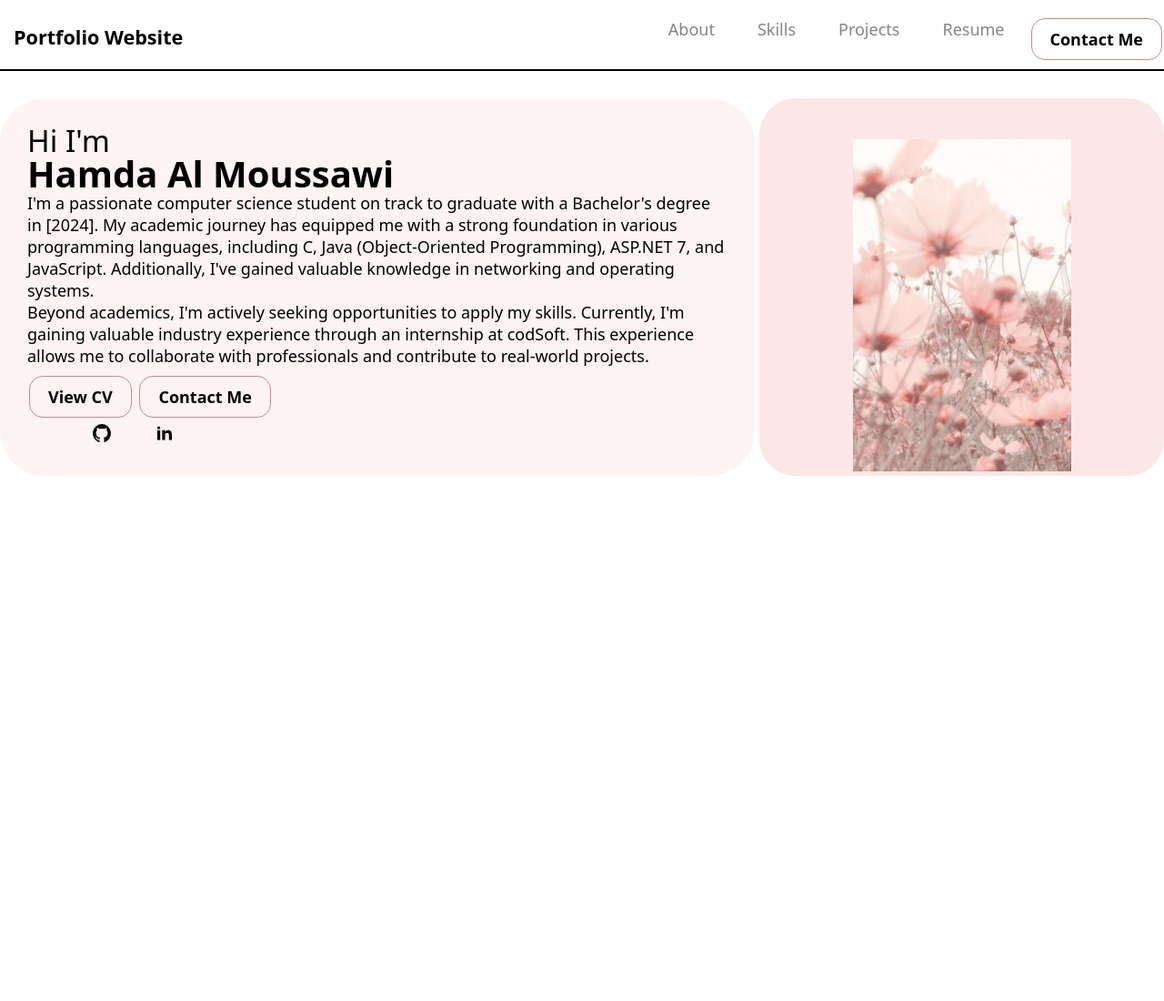
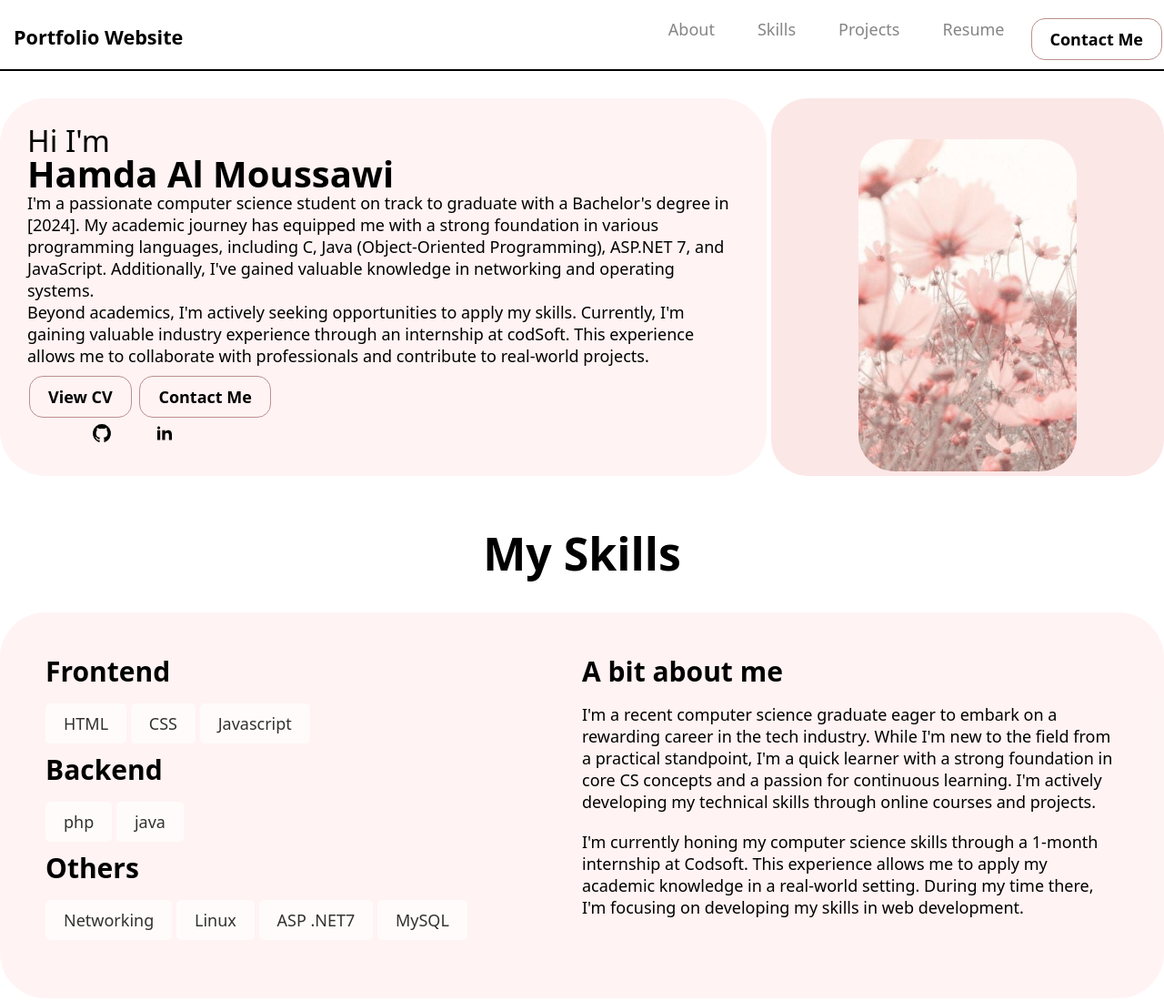
Before and after one commit to Hamda24/CODSOFT, a plain HTML site: page Portfolio Website/index.html in a window 1280 px wide. Shown: the whole page at 91% size. Before the commit the page ends 800 px from the top, so only its background shows below. Drawn offline with Linux system fonts and the light colour scheme.

Commit message:
skills section

```diff
--- a/Portfolio Website/index.html
+++ b/Portfolio Website/index.html
@@ -22,19 +22,19 @@
                     <a href="#">Home</a>
                 </li> -->
                 <li>
-                    <a href="#">About</a>
+                    <a href="#About">About</a>
                 </li>
                 <li>
-                    <a href="#">Skills</a>
+                    <a href="#Skills">Skills</a>
                 </li>
                 <li>
-                    <a href="#">Projects</a>
+                    <a href="#Projcts">Projects</a>
                 </li>
                 <li>
-                    <a href="#">Resume</a>
+                    <a href="#Resume">Resume</a>
                 </li>
                 <li>
-                    <a href="#" class="button">Contact Me</a>
+                    <a href="#Contact" class="button">Contact Me</a>
                 </li>
             </ul>
 
@@ -48,7 +48,7 @@
 
 
     <main>
-        <section class="about-section">
+        <section class="about-section" id="About">
             <div class="about-me">
                 <h1><small>Hi I'm</small> Hamda Al Moussawi</h1>
                 <p>I'm a passionate computer science student on track to graduate with a Bachelor's degree in [2024]. My academic journey has equipped me with a strong foundation in various programming languages, including C, Java (Object-Oriented Programming), ASP.NET 7, and JavaScript. Additionally, I've gained valuable knowledge in networking and operating systems. <br>
@@ -61,13 +61,13 @@
                 </div>
 
                 <div class="links">
-                    <a href="#">
+                    <a href="https://github.com/Hamda24?tab=repositories" id="GitHub" target="_blank">
                         <svg class="w-6 h-6 text-gray-800 dark:text-white" aria-hidden="true" xmlns="http://www.w3.org/2000/svg" width="24" height="24" fill="currentColor" viewBox="0 0 24 24">
                             <path fill-rule="evenodd" d="M12.006 2a9.847 9.847 0 0 0-6.484 2.44 10.32 10.32 0 0 0-3.393 6.17 10.48 10.48 0 0 0 1.317 6.955 10.045 10.045 0 0 0 5.4 4.418c.504.095.683-.223.683-.494 0-.245-.01-1.052-.014-1.908-2.78.62-3.366-1.21-3.366-1.21a2.711 2.711 0 0 0-1.11-1.5c-.907-.637.07-.621.07-.621.317.044.62.163.885.346.266.183.487.426.647.71.135.253.318.476.538.655a2.079 2.079 0 0 0 2.37.196c.045-.52.27-1.006.635-1.37-2.219-.259-4.554-1.138-4.554-5.07a4.022 4.022 0 0 1 1.031-2.75 3.77 3.77 0 0 1 .096-2.713s.839-.275 2.749 1.05a9.26 9.26 0 0 1 5.004 0c1.906-1.325 2.74-1.05 2.74-1.05.37.858.406 1.828.101 2.713a4.017 4.017 0 0 1 1.029 2.75c0 3.939-2.339 4.805-4.564 5.058a2.471 2.471 0 0 1 .679 1.897c0 1.372-.012 2.477-.012 2.814 0 .272.18.592.687.492a10.05 10.05 0 0 0 5.388-4.421 10.473 10.473 0 0 0 1.313-6.948 10.32 10.32 0 0 0-3.39-6.165A9.847 9.847 0 0 0 12.007 2Z" clip-rule="evenodd"/>
                           </svg>
                     </a>
 
-                    <a href="#">
+                    <a href="https://www.linkedin.com/in/hamda-moussawi-12738628a" id="linkedin" target="_blank">
                         <svg class="w-6 h-6 text-gray-800 dark:text-white" aria-hidden="true" xmlns="http://www.w3.org/2000/svg" width="24" height="24" fill="currentColor" viewBox="0 0 24 24">
                             <path fill-rule="evenodd" d="M12.51 8.796v1.697a3.738 3.738 0 0 1 3.288-1.684c3.455 0 4.202 2.16 4.202 4.97V19.5h-3.2v-5.072c0-1.21-.244-2.766-2.128-2.766-1.827 0-2.139 1.317-2.139 2.676V19.5h-3.19V8.796h3.168ZM7.2 6.106a1.61 1.61 0 0 1-.988 1.483 1.595 1.595 0 0 1-1.743-.348A1.607 1.607 0 0 1 5.6 4.5a1.601 1.601 0 0 1 1.6 1.606Z" clip-rule="evenodd"/>
                             <path d="M7.2 8.809H4V19.5h3.2V8.809Z"/>
@@ -80,8 +80,47 @@
                 <img src="imgs/1.jpeg" alt="Hamda Moussawi" width="90%">
             </div>
         </section>
+
+
+
+        <section class="skills-section" id="Skills">
+            <h2>My Skills</h2>
+            <div class="skillsContainer">
+                <div class="leftpart">
+                    <h3>Frontend</h3>
+                    <ul>
+                        <li>HTML</li>
+                        <li>CSS</li>
+                        <li>Javascript</li>
+                    </ul>
+                    <h3>Backend</h3>
+                    <ul>
+                        <li>php</li>
+                        <li>java</li>
+                    </ul>
+                    <h3>Others</h3>
+                    <ul>
+                        <li>Networking</li>
+                        <li>Linux</li>
+                        <li>ASP .NET7</li>
+                        <li>MySQL</li>
+                    </ul>
+                </div>
+                <div class="rightpart">
+                    <h3>A bit about me</h3>
+                    <p>I'm a recent computer science graduate eager to embark on a rewarding career in the tech industry. While I'm new to the field from a practical standpoint, I'm a quick learner with a strong foundation in core CS concepts and a passion for continuous learning. I'm actively developing my technical skills through online courses and projects.</p>
+                    <p>I'm currently honing my computer science skills through a 1-month internship at Codsoft. This experience allows me to apply my academic knowledge in a real-world setting. During my time there, I'm focusing on developing my skills in web development.
+                    </p>
+                </div>
+            </div>
+        </section>
+
+
+
+
     </main>
 
 </body>
 
+
 </html>
--- a/Portfolio Website/styles.css
+++ b/Portfolio Website/styles.css
@@ -142,13 +142,14 @@ section{
         flex: 1;
         display: flex;
         background-color: #fce7e7;
-        padding: 5px 30px;
+        padding: 5px 20px;
         border-radius: 40px;
         justify-content: center;
         align-items: flex-end;
 
         img{
             margin-top: -5px;
+            border-radius: 40px;
             max-width: 240px;
         }
     }
@@ -197,3 +198,64 @@ h1{
         font-size: 30px;
     }
 }
+
+
+h2{
+    font-size: 50px;
+    line-height: 1;
+    margin-bottom: 10px;
+    text-align: center;
+    color: var(--base-black);
+    padding: 30px;
+}
+
+h3{
+    font-size: 30px;
+    font-weight: bold;
+    line-height: 1;
+    margin-bottom: 20px;
+    color: var(--base-black);
+}
+
+.skills-section{
+    .skillsContainer{
+        background-color: #fff3f3f0;
+        border-radius: 50px;
+        padding: 50px;
+        display: flex;
+        @media (max-width:700px){
+            flex-direction: column;
+        }
+        .leftpart{
+            flex: 1;
+            ul{
+                list-style: none;
+                gap: 2px;
+                margin-bottom: 10px;
+                margin-right: 50px;
+
+                li{
+                    display: inline-block;
+                    /* background-color: #bc8f8f; */
+                    background-color: var(--base-white);
+                    opacity: 80%;
+                    padding: 10px 20px;
+                    margin-bottom: 4PX;
+                    border-radius: 5px;
+                    &:hover{
+                        /* background-color: var(--base-white); */
+                        background-color: #bc8f8f;
+                        cursor: pointer;
+                    }
+                }
+            }
+        }
+
+        .rightpart{
+            flex: 1;
+            p{
+                margin-bottom: 20px;
+            }
+        }
+    }
+}
```
Also changed, not shown: Portfolio Website/script.js (line endings or trailing spaces).
